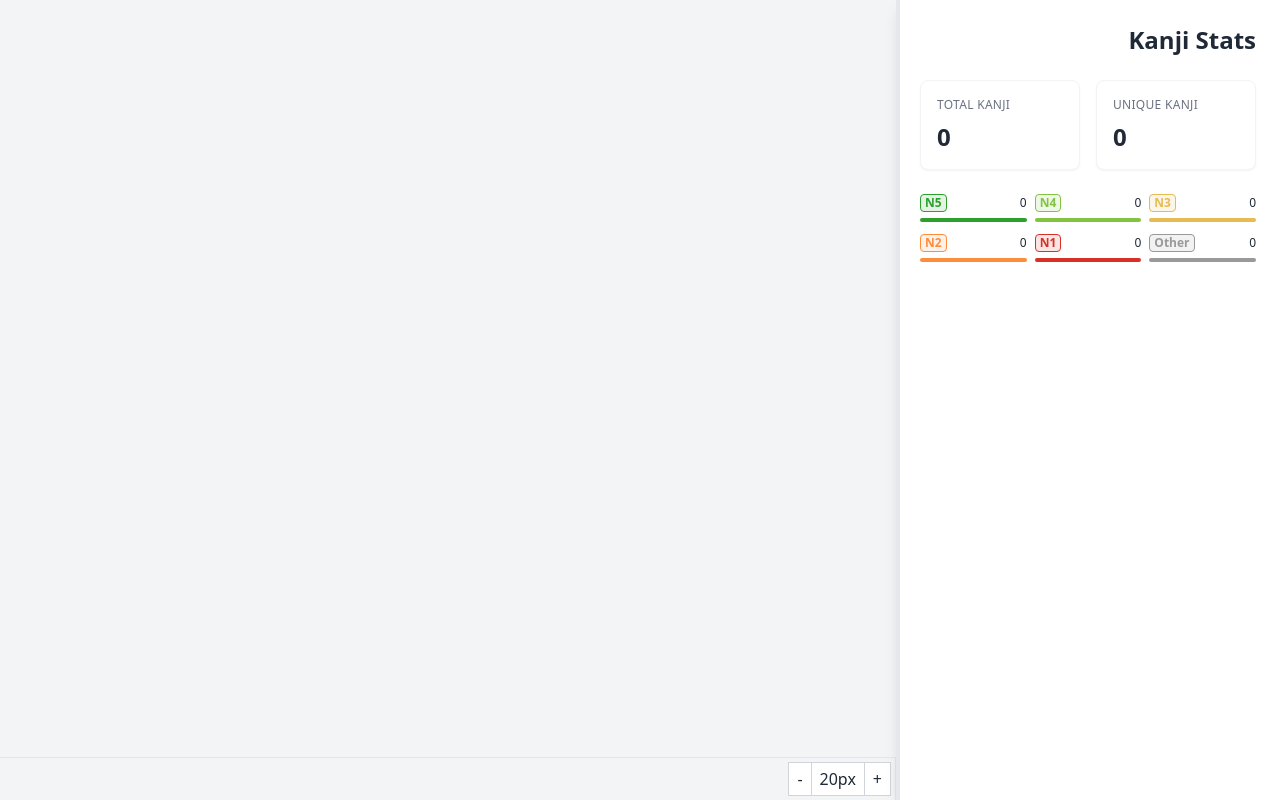
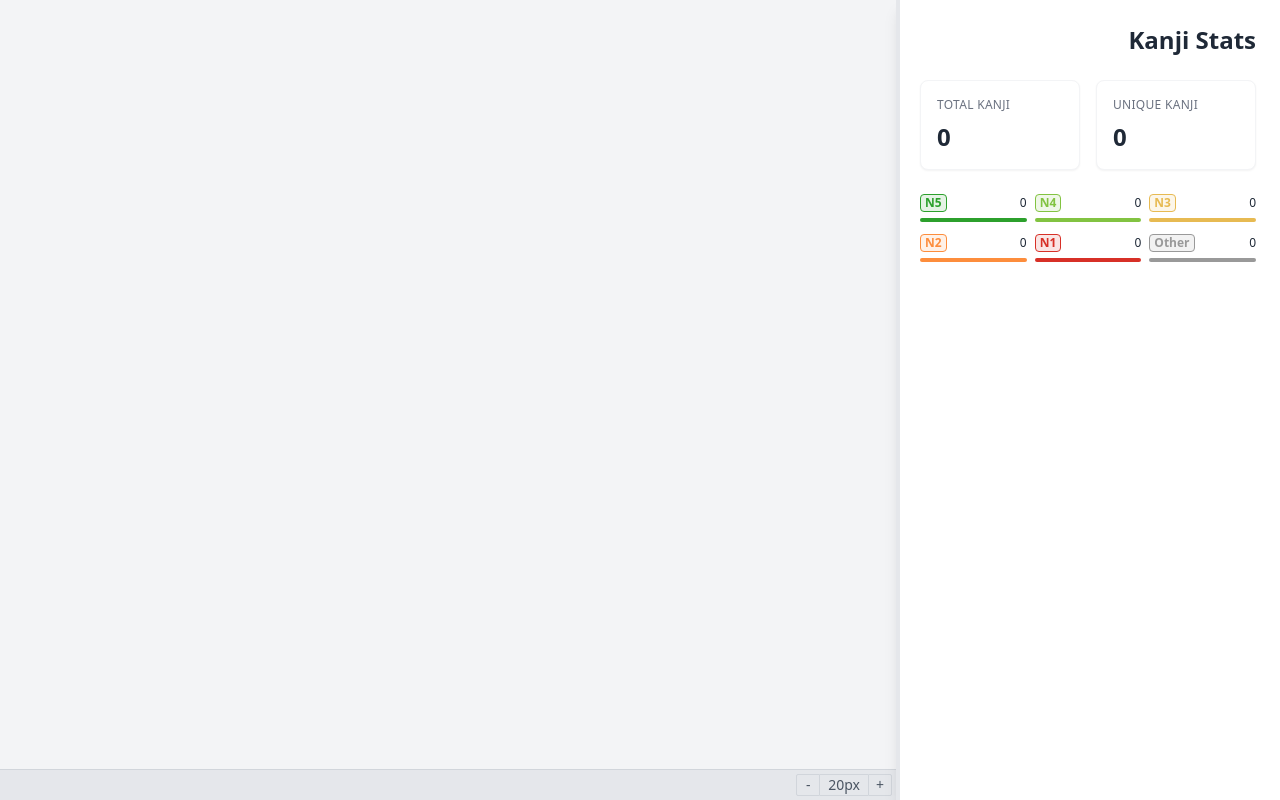
Before and after one commit to darrenburns/kanjibook, a React (Vite) app: page / in a window 1280 px wide. Built offline with nearby package versions, Linux system fonts and the light colour scheme.

Commit message:
Footer styling refinements

```diff
--- a/src/components/EditorFooter.tsx
+++ b/src/components/EditorFooter.tsx
@@ -11,16 +11,16 @@ const EditorFooter: React.FC<EditorFooterProps> = ({ fontSize, setFontSize }) =>
   };
 
   return (
-    <div className="bg-gray-100 border-t border-r border-gray-200 flex items-center justify-end p-1">
+    <div className="bg-gray-200 text-gray-600 border-t border-gray-300 flex items-center justify-end p-1 no-select">
       <button
-        className="px-2 py-1 bg-white hover:bg-gray-200 border border-y border-gray-300"
+        className="px-1.5 text-sm hover:bg-gray-300 border w-6 rounded-l-sm border-gray-300"
         onClick={() => changeFontSize(-1)}
       >
         -
       </button>
-      <span className="px-2 py-1 bg-white border-y border-gray-300">{fontSize}px</span>
+      <span className="px-2 text-sm border-y bg-gray-200w-auto text-center border-gray-300">{fontSize}px</span>
       <button
-        className="px-2 py-1 bg-white hover:bg-gray-200 border border-gray-300"
+        className="px-1.5 text-sm hover:bg-gray-300 border w-6 rounded-r-sm border-gray-300"
         onClick={() => changeFontSize(1)}
       >
         +
```
